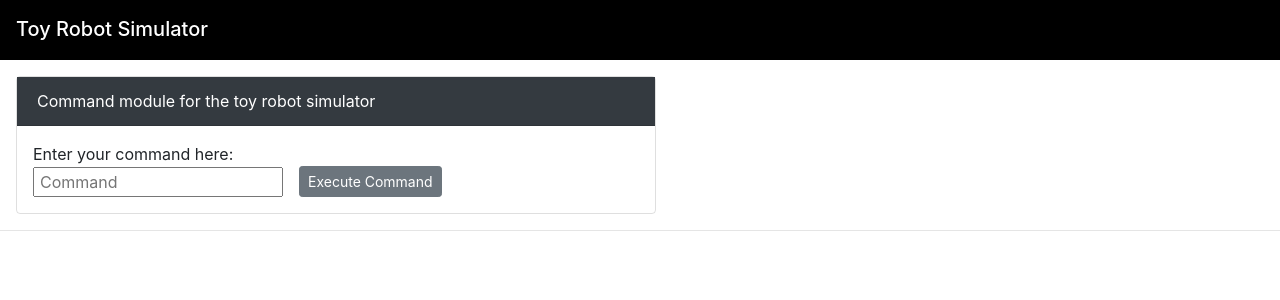
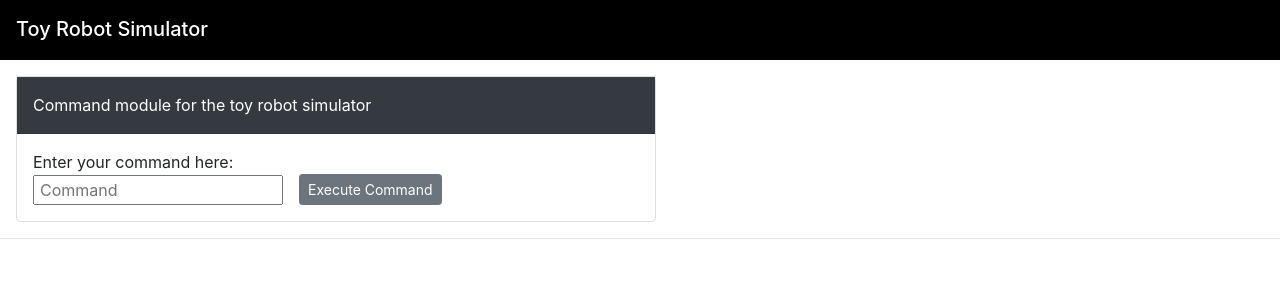
Before and after one commit to mithunprem/toyrobotsimulator, a React (Create React App) app: page / in a window 1280 px wide. Shown: the top 300 px of the page. Built offline with nearby package versions, Linux system fonts and the light colour scheme.

Commit message:
Styling fixes.

```diff
--- a/src/Components/CommandInput/commandInput.scss
+++ b/src/Components/CommandInput/commandInput.scss
@@ -4,7 +4,6 @@
   border-radius: .25rem;
 
   .command-input-title {
-    padding: .75rem 1.25rem;
     background-color: #343a40;
     color: white;
     border-bottom: 1px solid #00000020;
--- a/src/Components/CommandInput/index.js
+++ b/src/Components/CommandInput/index.js
@@ -40,7 +40,7 @@ export default class CommandModule extends Component {
     return (
       <Fragment>
         <div className="command-wrapper m-3">
-          <div className="command-input-title">
+          <div className="command-input-title p-3">
             Command module for the toy robot simulator
           </div>
           <div className="command-input-body p-3">
--- a/src/Components/CommandList/commandList.scss
+++ b/src/Components/CommandList/commandList.scss
@@ -1,8 +1,7 @@
 .command-list {
-  width: 480px;
+  max-width: 469px;
 
   .command-list-header {
-    padding: .5rem 1rem;
     background-color: #343a40;
     color: white;
     border-bottom: 1px solid #00000020;
--- a/src/Components/CommandList/index.js
+++ b/src/Components/CommandList/index.js
@@ -7,7 +7,7 @@ const CommandList = ({ commandList }) => {
     <Fragment>
       {
         <div className="command-list ml-3">
-          <div className="command-list-header">
+          <div className="command-list-header pl-3 pt-2 pb-2">
             Commands executed
           </div>
           <table className="table m-0 table-sm table-striped table-bordered">
```
